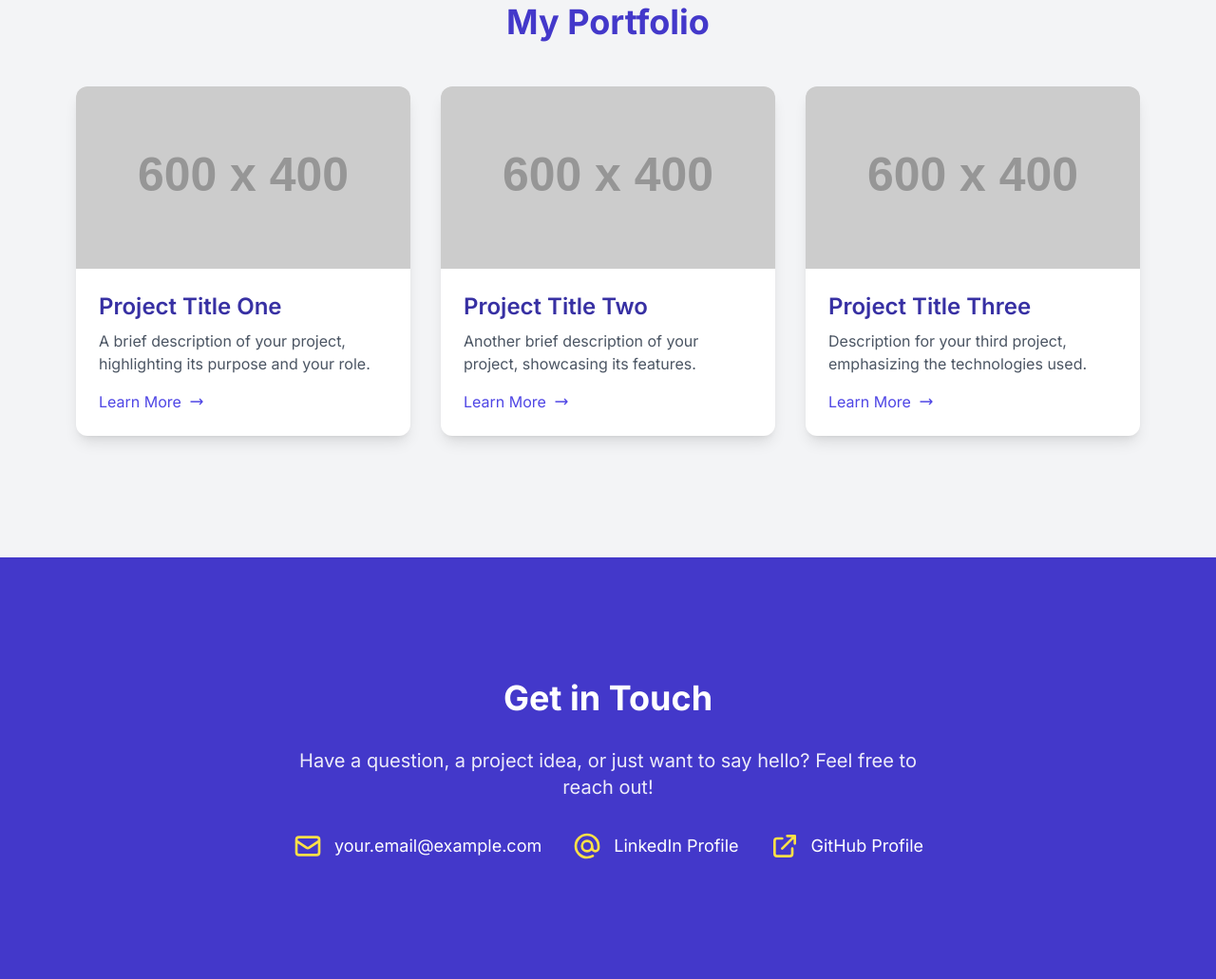
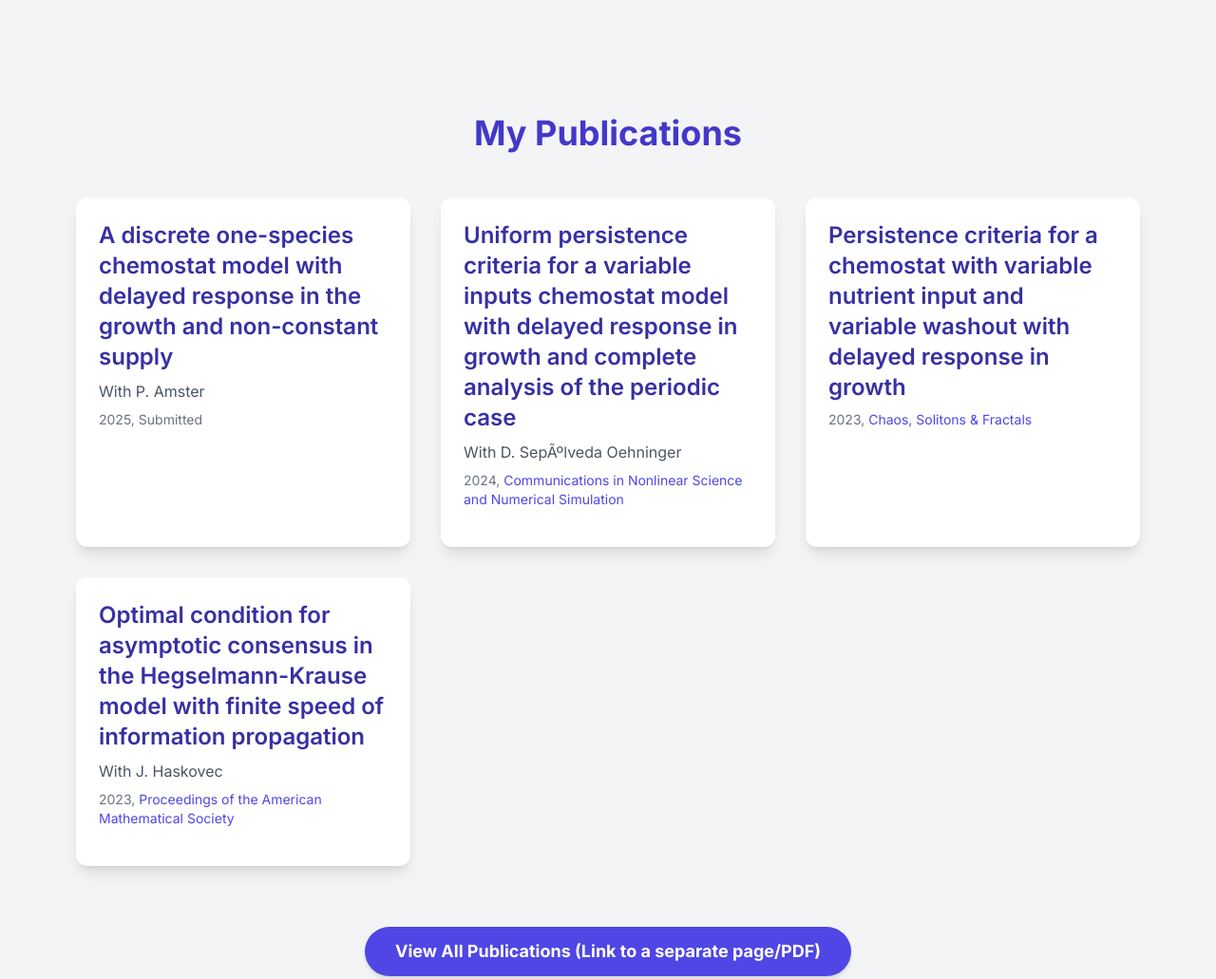
Before and after one commit to mrodriguezcartabia/mrodriguezcartabia.github.io, a plain HTML site: page index.html in a window 1280 px wide. Shown: the part 1728-2759 px from the top of the page at 95% size. Drawn offline with nearby package versions, Linux system fonts and the light colour scheme; placeholder pictures from the web are drawn by us.

Commit message:
Update index.html

```diff
--- a/index.html
+++ b/index.html
@@ -3,7 +3,7 @@
 <head>
     <meta charset="UTF_8">
     <meta name="viewport" content="width=device-width, initial-scale=1.0">
-    <title>My Personal Website</title>
+    <title>Mauro Rodriguez Cartabia - Personal Website</title>
     <!-- Tailwind CSS CDN -->
     <script src="https://cdn.tailwindcss.com"></script>
     <!-- Google Fonts - Inter -->
@@ -38,11 +38,11 @@
     <!-- Header and Navigation -->
     <header class="bg-white shadow-sm fixed w-full z-10 top-0">
         <nav class="container mx-auto px-4 py-4 flex justify-between items-center">
-            <a href="#home" class="text-2xl font-bold text-indigo-600 rounded-lg p-2 hover:bg-indigo-50 transition duration-300">Mauro</a>
+            <a href="#home" class="text-2xl font-bold text-indigo-600 rounded-lg p-2 hover:bg-indigo-50 transition duration-300">Mauro R.C.</a>
             <div class="hidden md:flex space-x-6">
                 <a href="#home" class="text-gray-600 hover:text-indigo-600 font-medium transition duration-300 rounded-lg p-2 hover:bg-gray-100">Home</a>
                 <a href="#about" class="text-gray-600 hover:text-indigo-600 font-medium transition duration-300 rounded-lg p-2 hover:bg-gray-100">About</a>
-                <a href="#portfolio" class="text-gray-600 hover:text-indigo-600 font-medium transition duration-300 rounded-lg p-2 hover:bg-gray-100">Portfolio</a>
+                <a href="#publications" class="text-gray-600 hover:text-indigo-600 font-medium transition duration-300 rounded-lg p-2 hover:bg-gray-100">Publications</a>
                 <a href="#contact" class="text-gray-600 hover:text-indigo-600 font-medium transition duration-300 rounded-lg p-2 hover:bg-gray-100">Contact</a>
             </div>
             <!-- Mobile Menu Button -->
@@ -56,7 +56,7 @@
         <div id="mobile-menu" class="hidden md:hidden bg-white shadow-lg py-4">
             <a href="#home" class="block px-4 py-2 text-gray-700 hover:bg-gray-100 rounded-lg transition duration-300" onclick="document.getElementById('mobile-menu').classList.add('hidden')">Home</a>
             <a href="#about" class="block px-4 py-2 text-gray-700 hover:bg-gray-100 rounded-lg transition duration-300" onclick="document.getElementById('mobile-menu').classList.add('hidden')">About</a>
-            <a href="#portfolio" class="block px-4 py-2 text-gray-700 hover:bg-gray-100 rounded-lg transition duration-300" onclick="document.getElementById('mobile-menu').classList.add('hidden')">Portfolio</a>
+            <a href="#publications" class="block px-4 py-2 text-gray-700 hover:bg-gray-100 rounded-lg transition duration-300" onclick="document.getElementById('mobile-menu').classList.add('hidden')">Publications</a>
             <a href="#contact" class="block px-4 py-2 text-gray-700 hover:bg-gray-100 rounded-lg transition duration-300" onclick="document.getElementById('mobile-menu').classList.add('hidden')">Contact</a>
         </div>
     </header>
@@ -66,10 +66,10 @@
         <!-- Home Section -->
         <section id="home" class="section-padding bg-gradient-to-r from-indigo-500 to-purple-600 text-white flex items-center justify-center min-h-screen">
             <div class="container mx-auto text-center px-4">
-                <img src="https://placehold.co/150x150/6366f1/ffffff?text=Your+Photo" alt="Your Photo" class="w-36 h-36 rounded-full mx-auto mb-6 border-4 border-white shadow-lg">
-                <h1 class="text-5xl md:text-6xl font-extrabold mb-4 leading-tight">Hi, I'm <span class="text-yellow-300">Your Name</span></h1>
-                <p class="text-xl md:text-2xl mb-8 opacity-90">A passionate [Your Profession/Role] creating awesome things.</p>
-                <a href="#portfolio" class="bg-white text-indigo-600 hover:bg-gray-100 font-bold py-3 px-8 rounded-full text-lg shadow-lg transform hover:scale-105 transition duration-300 ease-in-out inline-block">View My Work</a>
+                <img src="https://placehold.co/150x150/6366f1/ffffff?text=Mauro+R.C." alt="Mauro Rodriguez Cartabia Photo" class="w-36 h-36 rounded-full mx-auto mb-6 border-4 border-white shadow-lg">
+                <h1 class="text-5xl md:text-6xl font-extrabold mb-4 leading-tight">Hi, I'm <span class="text-yellow-300">Mauro Rodriguez Cartabia</span></h1>
+                <p class="text-xl md:text-2xl mb-8 opacity-90">A passionate Mathematician & Researcher creating awesome things.</p>
+                <a href="#publications" class="bg-white text-indigo-600 hover:bg-gray-100 font-bold py-3 px-8 rounded-full text-lg shadow-lg transform hover:scale-105 transition duration-300 ease-in-out inline-block">View My Publications</a>
             </div>
         </section>
 
@@ -78,9 +78,9 @@
             <div class="container mx-auto px-4">
                 <h2 class="text-4xl font-bold text-center mb-12 text-indigo-700">About Me</h2>
                 <div class="max-w-3xl mx-auto text-lg leading-relaxed text-gray-700">
-                    <p class="mb-6">Hello! I'm [Your Name], a [Your Profession/Role] with a passion for [Your Interests/Skills]. I love [mention a specific aspect of your work, e.g., solving complex problems, designing user-friendly interfaces, writing clean code].</p>
-                    <p class="mb-6">My journey in [Your Field] began [mention when/how, e.g., during my university studies, a few years ago when I discovered...]. Since then, I've been dedicated to honing my skills in [List 2-3 key skills, e.g., web development, graphic design, data analysis].</p>
-                    <p>When I'm not working, you can find me [mention a hobby, e.g., hiking in the mountains, reading sci-fi novels, experimenting with new recipes]. I believe in continuous learning and always look for opportunities to grow both personally and professionally.</p>
+                    <p class="mb-6">Hello! I'm Mauro Rodriguez Cartabia, a dedicated Mathematician and Researcher based in Buenos Aires, Argentina. My academic journey includes a PhD in Mathematical Sciences from FCEN, UBA, where my doctoral thesis focused on 'Models for Evolutionary Games.' I also hold a degree as an Actuary in Economics from UBA.</p>
+                    <p class="mb-6">Currently, I serve as an Assistant Researcher at Conicet (IMAS) and as an Interim Adjunct Professor at the Department of Mathematics, FCEN, UBA. My research interests span dynamic systems with delay, evolutionary game theory, and mathematical modeling in biology and social dynamics. I am passionate about exploring complex mathematical problems and contributing to scientific understanding.</p>
+                    <p>Beyond my research, I have extensive teaching experience at various levels, from university courses to high school. I believe in fostering a deep understanding of mathematics and its applications. I am also proficient in English, having completed advanced studies at the Cambridge Institute of English Culture.</p>
                     <div class="mt-8 text-center">
                         <a href="#contact" class="bg-indigo-600 text-white hover:bg-indigo-700 font-bold py-3 px-8 rounded-full text-lg shadow-md transform hover:scale-105 transition duration-300 ease-in-out inline-block">Get in Touch</a>
                     </div>
@@ -88,46 +88,45 @@
             </div>
         </section>
 
-        <!-- Portfolio Section -->
-        <section id="portfolio" class="section-padding bg-gray-100">
+        <!-- Publications Section -->
+        <section id="publications" class="section-padding bg-gray-100">
             <div class="container mx-auto px-4">
-                <h2 class="text-4xl font-bold text-center mb-12 text-indigo-700">My Portfolio</h2>
+                <h2 class="text-4xl font-bold text-center mb-12 text-indigo-700">My Publications</h2>
                 <div class="grid grid-cols-1 md:grid-cols-2 lg:grid-cols-3 gap-8">
-                    <!-- Portfolio Item 1 -->
+                    <!-- Publication Item 1 -->
                     <div class="bg-white rounded-xl shadow-lg overflow-hidden transform hover:scale-105 transition duration-300 ease-in-out">
-                        <img src="https://placehold.co/600x400/e0e7ff/4338ca?text=Project+1" alt="Project 1" class="w-full h-48 object-cover">
                         <div class="p-6">
-                            <h3 class="text-2xl font-semibold mb-2 text-indigo-800">Project Title One</h3>
-                            <p class="text-gray-600 mb-4">A brief description of your project, highlighting its purpose and your role.</p>
-                            <a href="#" class="text-indigo-600 hover:text-indigo-800 font-medium inline-flex items-center">
-                                Learn More
-                                <svg class="ml-2 w-4 h-4" fill="none" stroke="currentColor" viewBox="0 0 24 24" xmlns="http://www.w3.org/2000/svg"><path stroke-linecap="round" stroke-linejoin="round" stroke-width="2" d="M17 8l4 4m0 0l-4 4m4-4H3"></path></svg>
-                            </a>
+                            <h3 class="text-2xl font-semibold mb-2 text-indigo-800">A discrete one-species chemostat model with delayed response in the growth and non-constant supply</h3>
+                            <p class="text-gray-600 mb-2">With P. Amster</p>
+                            <p class="text-gray-500 text-sm">2025, Submitted</p>
                         </div>
                     </div>
-                    <!-- Portfolio Item 2 -->
+                    <!-- Publication Item 2 -->
                     <div class="bg-white rounded-xl shadow-lg overflow-hidden transform hover:scale-105 transition duration-300 ease-in-out">
-                        <img src="https://placehold.co/600x400/e0e7ff/4338ca?text=Project+2" alt="Project 2" class="w-full h-48 object-cover">
                         <div class="p-6">
-                            <h3 class="text-2xl font-semibold mb-2 text-indigo-800">Project Title Two</h3>
-                            <p class="text-gray-600 mb-4">Another brief description of your project, showcasing its features.</p>
-                            <a href="#" class="text-indigo-600 hover:text-indigo-800 font-medium inline-flex items-center">
-                                Learn More
-                                <svg class="ml-2 w-4 h-4" fill="none" stroke="currentColor" viewBox="0 0 24 24" xmlns="http://www.w3.org/2000/svg"><path stroke-linecap="round" stroke-linejoin="round" stroke-width="2" d="M17 8l4 4m0 0l-4 4m4-4H3"></path></svg>
-                            </a>
+                            <h3 class="text-2xl font-semibold mb-2 text-indigo-800">Uniform persistence criteria for a variable inputs chemostat model with delayed response in growth and complete analysis of the periodic case</h3>
+                            <p class="text-gray-600 mb-2">With D. Sepúlveda Oehninger</p>
+                            <p class="text-gray-500 text-sm mb-4">2024, <a href="https://doi.org/10.1016/j.cnsns.2024.108505" target="_blank" rel="noopener noreferrer" class="text-indigo-600 hover:underline">Communications in Nonlinear Science and Numerical Simulation</a></p>
                         </div>
                     </div>
-                    <!-- Portfolio Item 3 -->
+                    <!-- Publication Item 3 -->
                     <div class="bg-white rounded-xl shadow-lg overflow-hidden transform hover:scale-105 transition duration-300 ease-in-out">
-                        <img src="https://placehold.co/600x400/e0e7ff/4338ca?text=Project+3" alt="Project 3" class="w-full h-48 object-cover">
                         <div class="p-6">
-                            <h3 class="text-2xl font-semibold mb-2 text-indigo-800">Project Title Three</h3>
-                            <p class="text-gray-600 mb-4">Description for your third project, emphasizing the technologies used.</p>
-                            <a href="#" class="text-indigo-600 hover:text-indigo-800 font-medium inline-flex items-center">
-                                Learn More
-                                <svg class="ml-2 w-4 h-4" fill="none" stroke="currentColor" viewBox="0 0 24 24" xmlns="http://www.w3.org/2000/svg"><path stroke-linecap="round" stroke-linejoin="round" stroke-width="2" d="M17 8l4 4m0 0l-4 4m4-4H3"></path></svg>
-                            </a>
+                            <h3 class="text-2xl font-semibold mb-2 text-indigo-800">Persistence criteria for a chemostat with variable nutrient input and variable washout with delayed response in growth</h3>
+                            <p class="text-gray-500 text-sm mb-4">2023, <a href="https://doi.org/10.1016/j.chaos.2023.113514" target="_blank" rel="noopener noreferrer" class="text-indigo-600 hover:underline">Chaos, Solitons & Fractals</a></p>
                         </div>
+                    </div>
+                    <!-- Publication Item 4 -->
+                    <div class="bg-white rounded-xl shadow-lg overflow-hidden transform hover:scale-105 transition duration-300 ease-in-out">
+                        <div class="p-6">
+                            <h3 class="text-2xl font-semibold mb-2 text-indigo-800">Optimal condition for asymptotic consensus in the Hegselmann-Krause model with finite speed of information propagation</h3>
+                            <p class="text-gray-600 mb-2">With J. Haskovec</p>
+                            <p class="text-gray-500 text-sm mb-4">2023, <a href="https://doi.org/10.1090/proc/16482" target="_blank" rel="noopener noreferrer" class="text-indigo-600 hover:underline">Proceedings of the American Mathematical Society</a></p>
+                        </div>
+                    </div>
+                    <!-- Add a link to a full list of publications if needed -->
+                    <div class="lg:col-span-3 text-center mt-8">
+                        <a href="#" class="bg-indigo-600 text-white hover:bg-indigo-700 font-bold py-3 px-8 rounded-full text-lg shadow-md transform hover:scale-105 transition duration-300 ease-in-out inline-block">View All Publications (Link to a separate page/PDF)</a>
                     </div>
                 </div>
             </div>
@@ -141,7 +140,7 @@
                 <div class="flex flex-col md:flex-row justify-center items-center space-y-6 md:space-y-0 md:space-x-8">
                     <div class="flex items-center">
                         <svg class="w-8 h-8 mr-3 text-yellow-300" fill="none" stroke="currentColor" viewBox="0 0 24 24" xmlns="http://www.w3.org/2000/svg"><path stroke-linecap="round" stroke-linejoin="round" stroke-width="2" d="M3 8l7.89 5.26a2 2 0 002.22 0L21 8M5 19h14a2 2 0 002-2V7a2 2 0 00-2-2H5a2 2 0 00-2 2v10a2 2 0 002 2z"></path></svg>
-                        <a href="mailto:your.email@example.com" class="text-lg hover:underline">your.email@example.com</a>
+                        <a href="mailto:mrodriguezcartabia@dm.uba.ar" class="text-lg hover:underline">mrodriguezcartabia@dm.uba.ar</a>
                     </div>
                     <div class="flex items-center">
                         <svg class="w-8 h-8 mr-3 text-yellow-300" fill="none" stroke="currentColor" viewBox="0 0 24 24" xmlns="http://www.w3.org/2000/svg"><path stroke-linecap="round" stroke-linejoin="round" stroke-width="2" d="M16 12a4 4 0 10-8 0 4 4 0 008 0zm0 0v1.5a2.5 2.5 0 005 0V12a9 9 0 10-9 9m4.5-1.206a8.959 8.959 0 01-4.5 1.207"></path></svg>
@@ -160,7 +159,7 @@
     <!-- Footer -->
     <footer class="bg-gray-800 text-white py-8 text-center">
         <div class="container mx-auto px-4">
-            <p>&copy; 2025 Your Name. All rights reserved.</p>
+            <p>&copy; 2025 Mauro Rodriguez Cartabia. All rights reserved.</p>
             <div class="mt-4 space-x-4">
                 <a href="#" class="text-gray-400 hover:text-white transition duration-300">Privacy Policy</a>
                 <a href="#" class="text-gray-400 hover:text-white transition duration-300">Terms of Service</a>
```
